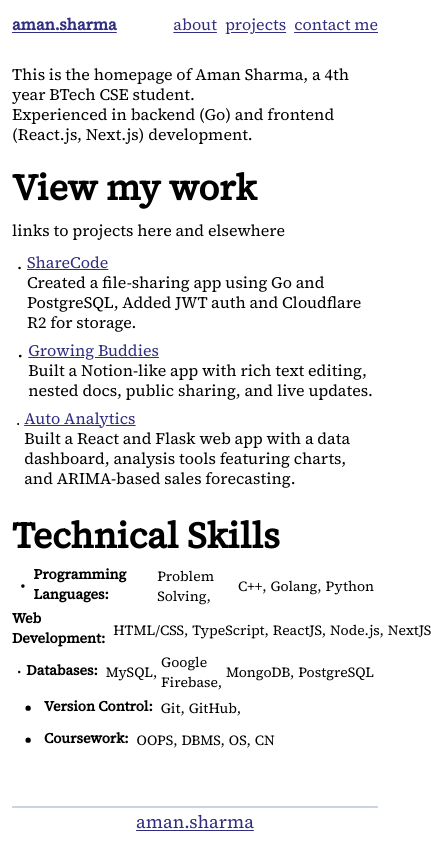
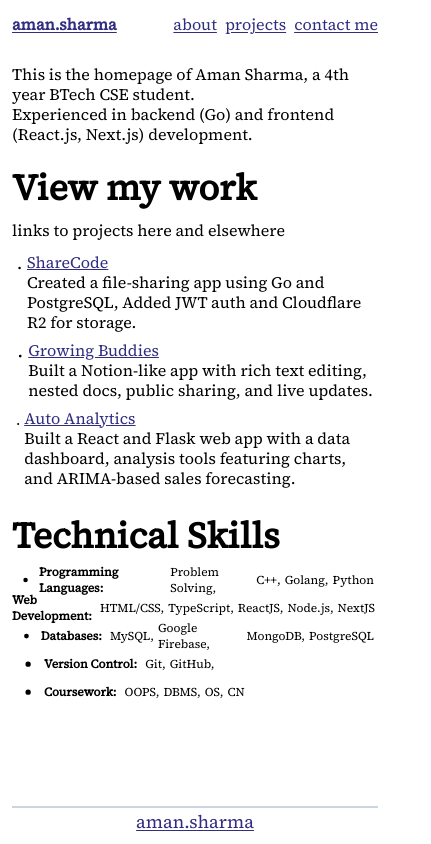
Before and after one commit to aman1117/portfolio, a Next.js app: page / in a window 390 px wide. Shown: the whole page, 431 px wide, since content can reach past the window. Built offline with nearby package versions, Linux system fonts and the light colour scheme.

Commit message:
refactor: Update margin and spacing in technical skill component

```diff
--- a/app/_components/technical.tsx
+++ b/app/_components/technical.tsx
@@ -15,11 +15,11 @@ const TechnicalSkill: React.FC = () => {
       <h2 className="text-4xl font-bold mb-2">Technical Skills</h2>
       {Object.keys(skills).map((category, index) => (
         <div key={index} className=" flex items-center ">
-            <Dot size={32} className="inline-block" />
-          <h3 className="md:text-lg text-sm font-semibold mb-1 md:mr-4 mr-2">{category}:</h3>
+            <Dot size={32} className="inline-block -mb-1" />
+          <h3 className="md:text-lg text-xs font-semibold md:mr-4 mr-2 -mb-1">{category}:</h3>
 
             {skills[category].map((skill, i) => (
-              <p key={i} className= "md:text-lg text-sm md:mr-2 mr-1">{skill}</p>
+              <p key={i} className= "md:text-lg text-xs md:mr-2 mr-1 -mb-1">{skill}</p>
             ))}
 
         </div>
```
